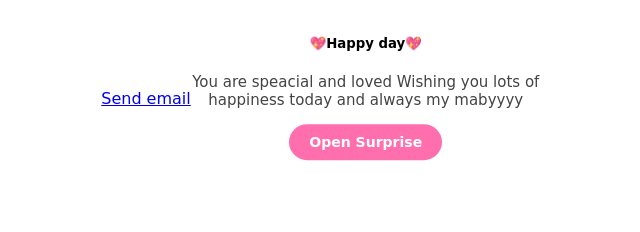
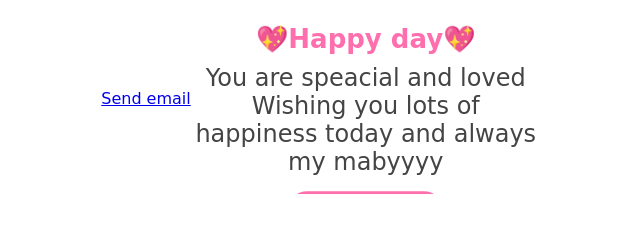
Before and after one commit to jdeveloper28/basic-html, a plain HTML site: page index.html in a window 1280 px wide. Shown: the whole page, without its empty margins (319-959 px from the left). Drawn offline with Linux system fonts and the light colour scheme.

Commit message:
Update basicCss.css

```diff
--- a/basicCss.css
+++ b/basicCss.css
@@ -19,14 +19,14 @@ body{
   overflow: hidden;
   animation: float 3s ease-in-out infinite;
 }
-.card h2{
+.card h5{
   color: #ff6fae;
   margin: 10px 0;
   font-size: 26px;
 }
 .card p{
   color: #444;
-  font-size: 15px;
+  font-size: 24px;
   margin: 5px 0 15px;
 }
 .btn{
@@ -74,4 +74,5 @@ display:inline-block;
 @keyframes float{
   0%, 100%{transform:translateY(0);}
 50%{transform:translateY(8px);}
+
 }
```
